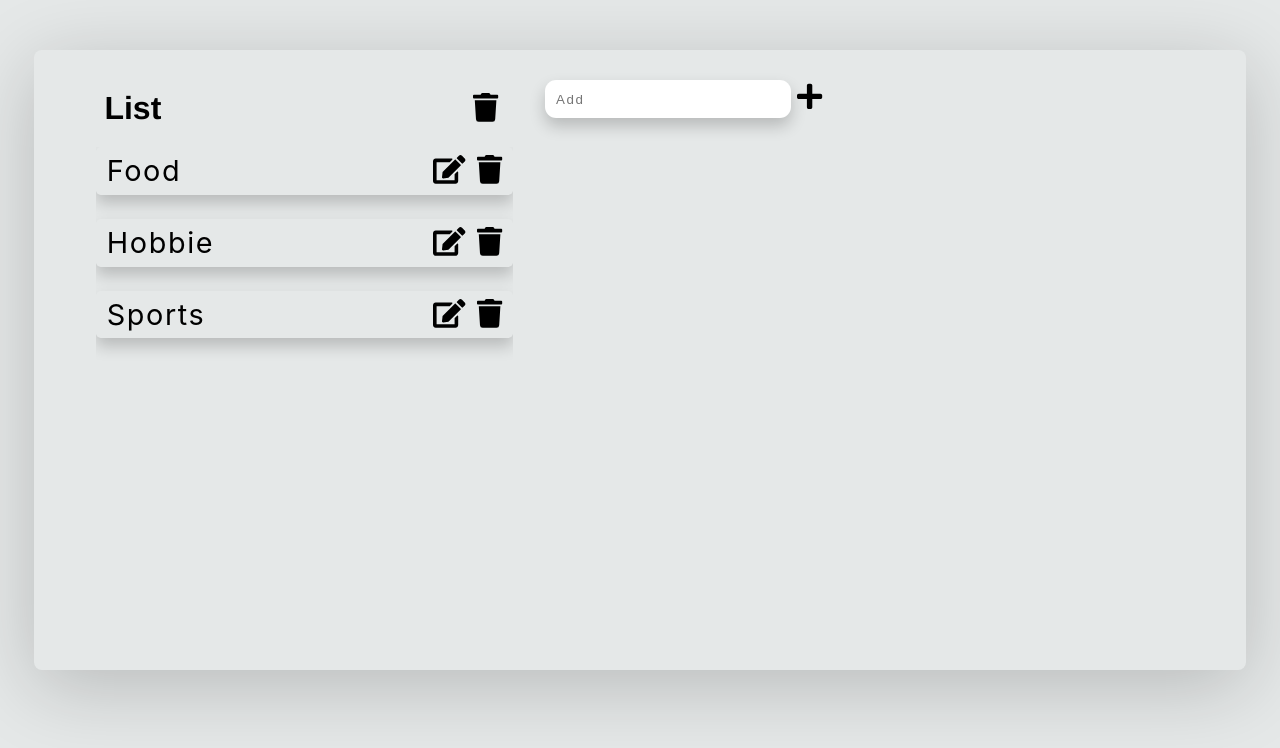
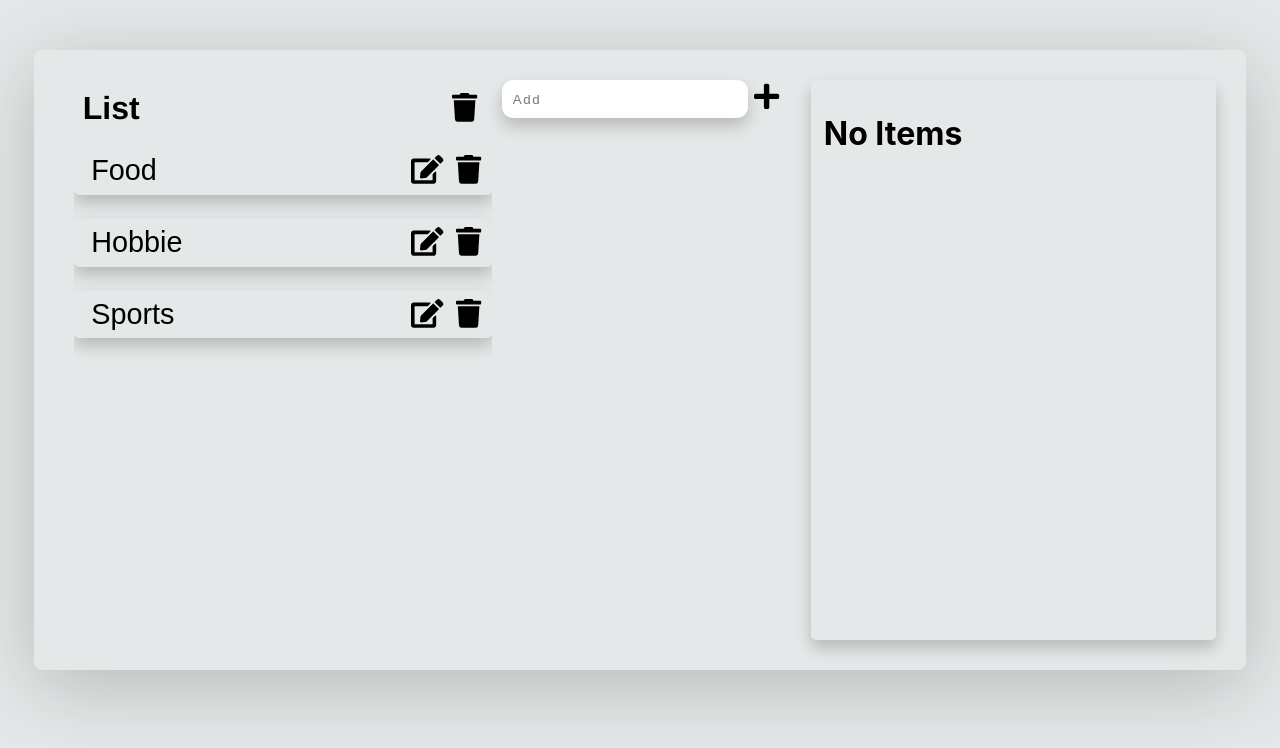
Before and after one commit to RicardoJ/list-manager, a React (Create React App) app: page / in a window 1280 px wide. Shown: the top 748 px of the page. Built offline with nearby package versions, Linux system fonts and the light colour scheme.

Commit message:
move item to second list

```diff
--- a/src/App.js
+++ b/src/App.js
@@ -25,6 +25,7 @@ function App() {
     <Container>
       <AppWrapper>
         <ListManager />
+
       </AppWrapper>
     </Container>
   );
--- a/src/components/Form.js
+++ b/src/components/Form.js
@@ -35,7 +35,7 @@ const Form = ({ onSubmit, updateItem, editItem }) => {
 
   const keyPress = (e) => {
     if (e.key === "Enter") {
-      handleSubmit(e)
+      handleSubmit(e);
     }
   };
 
@@ -44,7 +44,7 @@ const Form = ({ onSubmit, updateItem, editItem }) => {
   }, [editItem]);
 
   return (
-    <InnerForm onSubmit={handleSubmit}>
+    <InnerForm>
       <Input value={value} onChange={updateValue} onKeyDown={keyPress} />
       <Add>
         <Button onClick={handleSubmit}>
--- a/src/components/ItemList.js
+++ b/src/components/Item.js
@@ -6,7 +6,7 @@ import { faEdit } from "@fortawesome/free-solid-svg-icons";
 
 import Button from "./Button";
 
-const Item = styled.div`
+const ItemWrapper = styled.div`
   font-size: 1.8rem;
   letter-spacing: 0.1rem;
   margin-bottom: 1.5rem;
@@ -23,20 +23,20 @@ const Icons = styled.div`
   justify-content: space-between;
 `;
 
-const ItemList = ({ items, removeItemOne, findItem }) => {
+const Item = ({ item, onEdit, onRemoveItem, onItemClick }) => {
   return (
-    <Item>
-      {items.name}
+    <ItemWrapper>
+      <Button onClick={() => onItemClick(item)}>{item.name}</Button>
       <Icons>
-        <Button onClick={() => findItem(items.id)}>
+        <Button onClick={() => onEdit(item)}>
           <FontAwesomeIcon icon={faEdit} title="Edit" />
         </Button>
-        <Button onClick={() => removeItemOne(items.id)}>
+        <Button onClick={() => onRemoveItem(item.id)}>
           <FontAwesomeIcon icon={faTrash} title="Delete" />
         </Button>
       </Icons>
-    </Item>
+    </ItemWrapper>
   );
 };
 
-export default ItemList;
+export default Item;
--- /dev/null
+++ b/src/page/Area.js
@@ -0,0 +1,34 @@
+import React from "react";
+import styled from "styled-components";
+import Item from "../components/Item";
+
+const Wrapper = styled.div`
+  margin-left: 15px;
+  padding: 0.8rem 0.8rem 0.8rem 0.8rem;
+  border-radius: 0.3rem;
+  width: 30rem;
+  display: flex;
+  justify-content: space-between;
+  flex-direction: column;
+  box-shadow: 0 0.5rem 1rem rgba(0, 0, 0, 0.2);
+`;
+
+const ItemList = styled.div`
+  overflow-y: auto;
+`;
+
+const Area = ({ removeItem }) => {
+  return (
+    <Wrapper>
+      <ItemList>
+        {removeItem.length ? (
+          removeItem.map((item) => <Item item={item} key={item.id} />)
+        ) : (
+          <h1>No Items</h1>
+        )}
+      </ItemList>
+    </Wrapper>
+  );
+};
+
+export default Area;
--- a/src/page/List.js
+++ b/src/page/List.js
@@ -2,7 +2,7 @@ import React from "react";
 import styled from "styled-components";
 import { FontAwesomeIcon } from "@fortawesome/react-fontawesome";
 import { faTrash } from "@fortawesome/free-solid-svg-icons";
-import ItemList from "../components/ItemList";
+import Item from "../components/Item";
 import Button from "../components/Button";
 
 const Container = styled.div`
@@ -26,32 +26,39 @@ const Title = styled.div`
   display: flex;
   justify-content: space-between;
 `;
-const Items = styled.div`
+const ItemList = styled.div`
   overflow-y: auto;
 `;
-const List = ({ items, removeItemOne, removeAll, findItem }) => {
+const List = ({
+  items,
+  onRemoveAll,
+  onRemoveItem,
+  onEdit,
+  onItemClick
+}) => {
   return (
     <Container>
       <Title>
         List
-        <Button onClick={removeAll}>
+        <Button onClick={onRemoveAll}>
           <FontAwesomeIcon icon={faTrash} title="Delete all" />
         </Button>
       </Title>
-      <Items>
+      <ItemList>
         {items.length ? (
           items.map((item) => (
-            <ItemList
-              items={item}
+            <Item
               key={item.id}
-              removeItemOne={removeItemOne}
-              findItem={findItem}
+              item={item}
+              onRemoveItem={onRemoveItem}
+              onEdit={onEdit}
+              onItemClick={onItemClick}
             />
           ))
         ) : (
           <h1>No Items</h1>
         )}
-      </Items>
+      </ItemList>
     </Container>
   );
 };
--- a/src/page/ListManager.js
+++ b/src/page/ListManager.js
@@ -2,6 +2,7 @@ import React, { useState } from "react";
 import uuid from "uuid/v4";
 import List from "./List";
 import Form from "../components/Form";
+import Area from "./Area";
 
 const fakeItems = [
   { name: "Food", id: 1 },
@@ -11,32 +12,34 @@ const fakeItems = [
 
 const ListManager = () => {
   const [items, setItems] = useState(fakeItems);
+  const [removeItem, setRemoveItem] = useState([]);
   const [editItem, setEditItem] = useState(null);
+
+  const addItemToSecondList = (item) =>{
+    setRemoveItem([...removeItem,item]);}
 
   const addItem = (name) => setItems([...items, { name, id: uuid() }]);
 
-  const findItem = (id) => {
-    setEditItem(items.find((item) => item.id === id));
-  };
+  const findItem = (item) => setEditItem(item);
   const updateItem = (name, id) => {
     setItems(items.map((item) => (item.id === id ? { name, id } : item)));
   };
-  const removeItemOne = (id) => {
+  const onRemoveItem = (id) => {
     setItems(items.filter((item) => item.id !== id));
   };
-  const removeAll = () => {
-    setItems([]);
-  };
+  const onRemoveAll = () => setItems([]);
 
   return (
     <>
       <List
         items={items}
-        removeItemOne={removeItemOne}
-        removeAll={removeAll}
-        findItem={findItem}
+        onRemoveItem={onRemoveItem}
+        onRemoveAll={onRemoveAll}
+        onItemClick={addItemToSecondList}
+        onEdit={findItem}
       />
-      <Form onSubmit={addItem} updateItem={updateItem} editItem={editItem}/>
+      <Form onSubmit={addItem} updateItem={updateItem} editItem={editItem} />
+      <Area removeItem={removeItem} />
     </>
   );
 };
```
Also changed, not shown: src/utils/Crud.js (added, +26 -0 lines).
